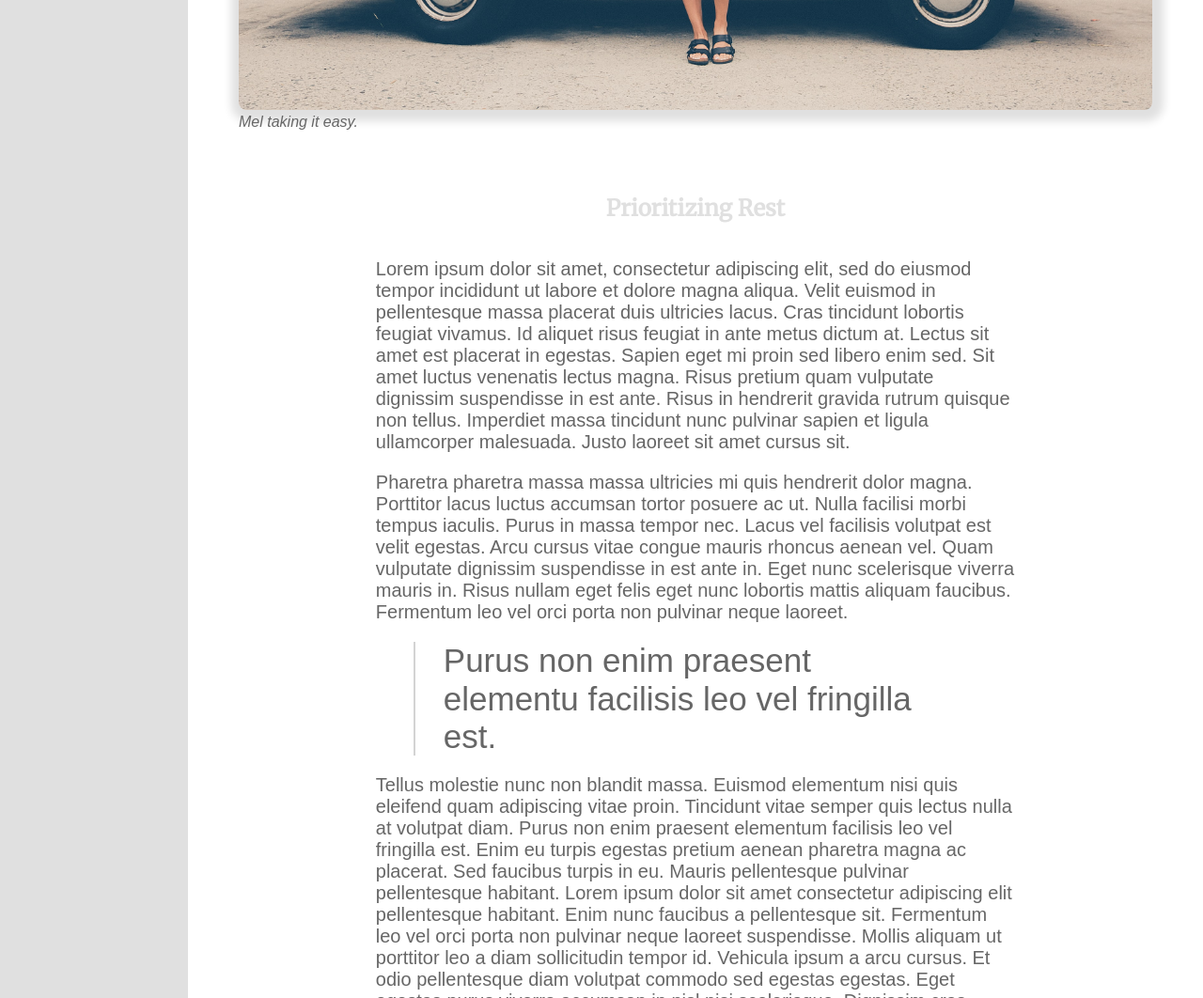
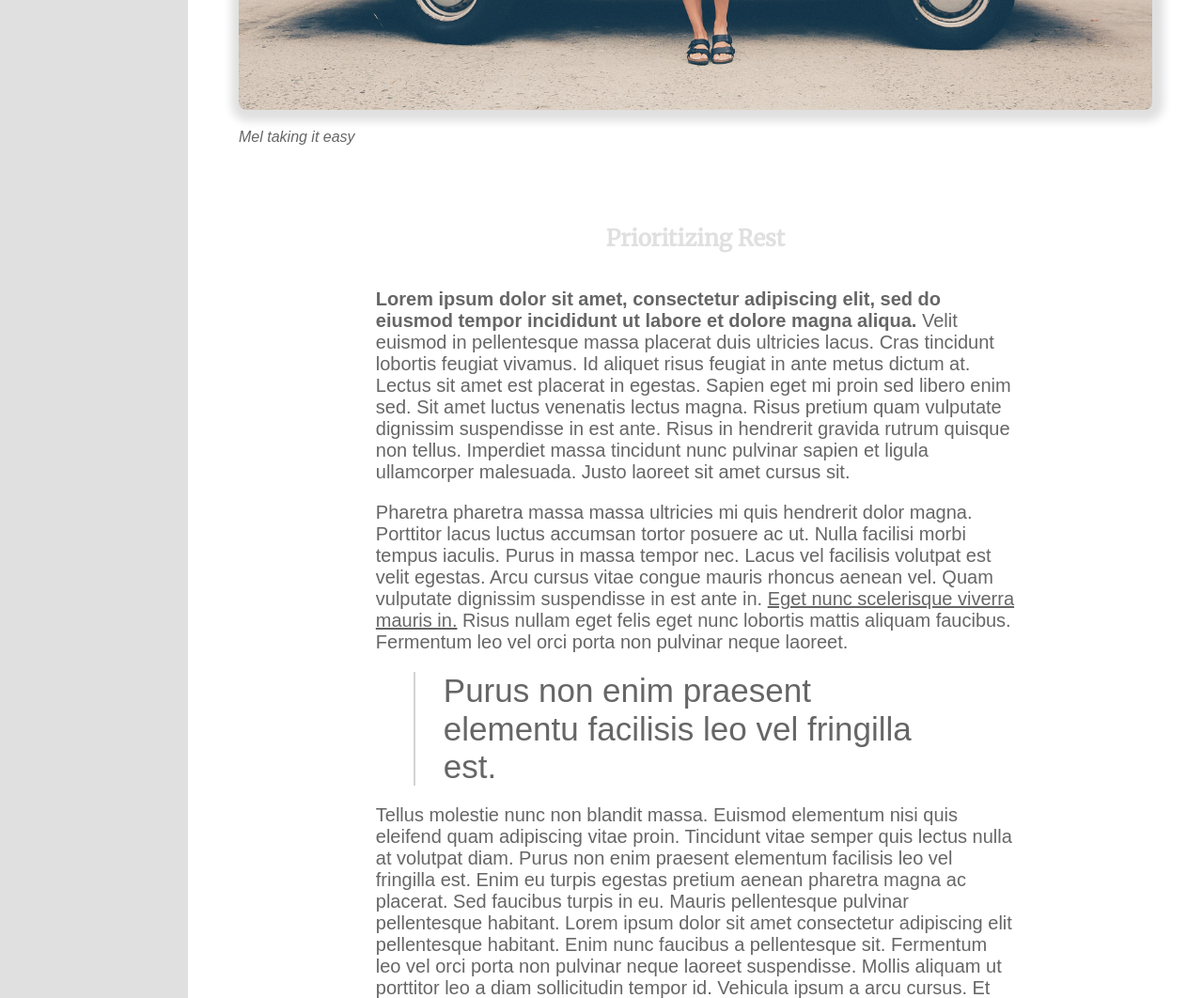
Before and after one commit to nicoledotyoung/udacity-project-1, a plain HTML site: page blog-post/index.html in a window 1280 px wide. Shown: the part 640-1702 px from the top of the page at 94% size. Drawn offline with nearby package versions, Linux system fonts and the light colour scheme.

Commit message:
fixes after feedback

```diff
--- a/blog-post/index.html
+++ b/blog-post/index.html
@@ -47,18 +47,23 @@
 
                         <figure class="blog-image">
                             <img src="../img/van-img.jpg" alt="woman standing near van">
-                            Mel taking it easy.
+                            <figcaption>
+                                <p>Mel taking it easy</p>
+                            </figcaption>
                         </figure>
+
 
                         <div class="blog-title">
                             <h2>Prioritizing Rest</h2>
                         </div>
 
                         <div class="blog-content">
-                            <p>Lorem ipsum dolor sit amet, consectetur adipiscing elit, sed do eiusmod tempor incididunt
-                                ut
-                                labore et dolore magna
-                                aliqua. Velit euismod in pellentesque massa placerat duis ultricies lacus. Cras
+                            <p><strong>Lorem ipsum dolor sit amet, consectetur adipiscing elit, sed do eiusmod tempor
+                                    incididunt
+                                    ut
+                                    labore et dolore magna
+                                    aliqua.</strong> Velit euismod in pellentesque massa placerat duis ultricies lacus.
+                                Cras
                                 tincidunt
                                 lobortis feugiat vivamus. Id
                                 aliquet risus feugiat in ante metus dictum at. Lectus sit amet est placerat in egestas.
@@ -76,8 +81,9 @@
                                 volutpat est velit egestas. Arcu
                                 cursus vitae congue mauris rhoncus aenean vel. Quam vulputate dignissim suspendisse in
                                 est
-                                ante in. Eget nunc
-                                scelerisque viverra mauris in. Risus nullam eget felis eget nunc lobortis mattis aliquam
+                                ante in. <span>Eget nunc
+                                    scelerisque viverra mauris in.</span> Risus nullam eget felis eget nunc lobortis
+                                mattis aliquam
                                 faucibus. Fermentum leo vel
                                 orci porta non pulvinar neque laoreet.</p>
 
--- a/css/blog-post.css
+++ b/css/blog-post.css
@@ -1,10 +1,12 @@
 .blog-grid{
     display: grid;
     width: 100%;
-    grid-template-columns: 200px 1fr 1fr;
+    grid-template-columns: 100%;
     grid-template-areas:
+    "hd"
     "content"
     "aside"
+    "ft";
     grid-auto-rows: auto;
 }
 
@@ -42,6 +44,10 @@ header {
 
 .blog .blog-content {
   font-size: 1.25em;
+}
+
+.blog-content p span {
+  text-decoration: underline;
 }
 
 aside {
--- a/css/main.css
+++ b/css/main.css
@@ -533,7 +533,7 @@ footer .content-wrapper .social-info h5 {
   /* =======================  BLOG POST STYLES ========================= */
 
   .blog-grid {
-
+    grid-template-columns: 200px 1fr 1fr;
     grid-template-areas:
     "aside content content content content content content content"
     ;
```
